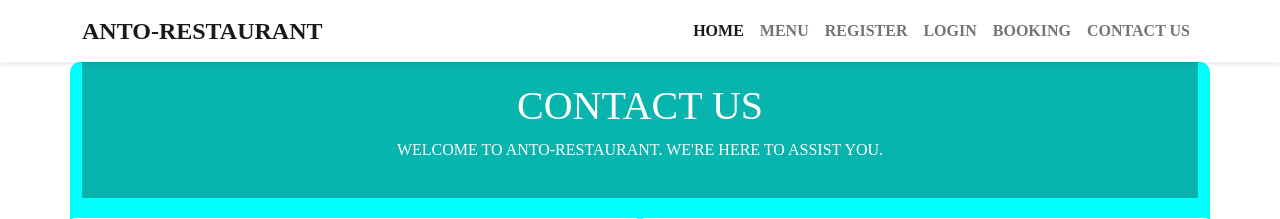
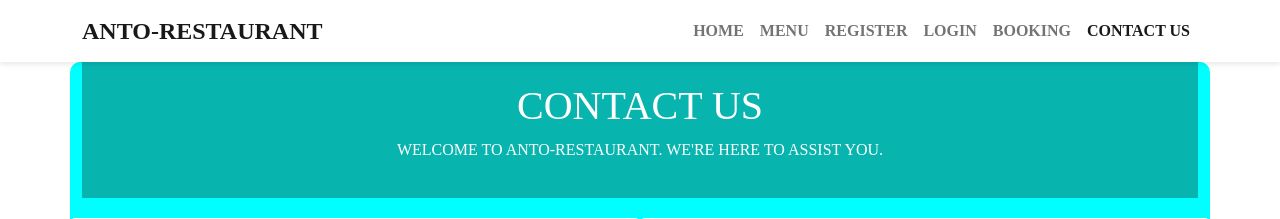
Before and after one commit to Anthonyrajlucas/django-anto-restaurant-booking-system, a Django app: page /contact/ in a window 1280 px wide. Shown: the top 219 px of the page. Run offline with Django 3.2, Linux system fonts and the light colour scheme; some libraries are stand-ins or nearby versions.

Commit message:
added navigation for the login,logout,register

```diff
--- a/templates/base.html
+++ b/templates/base.html
@@ -19,6 +19,7 @@
     <body>
         <header>
             <!-- Navigation items -->
+            {% with request.resolver_match.url_name as url_name %}
             <nav class="navbar navbar-expand-lg">
                 <div class="container">
                     <a class="navbar-brand" href="#">Anto-Restaurant</a>
@@ -26,29 +27,36 @@
                         <span class="navbar-toggler-icon"></span>
                     </button>
                     <div class="collapse navbar-collapse" id="navbarNav">
-                        <ul class="navbar-nav ms-auto">
+                        <ul class="navbar-nav  ms-auto">
                             <li class="nav-item">
-                                <a class="nav-link active" aria-current="page" href="#">Home</a>
+                                <a class="nav-link {% if url_name == 'home_page' %}active{% endif %}" aria-current="page" href="{% url 'home_page' %}">Home</a>
                             </li>
                             <li class="nav-item">
                                 <a class="nav-link" href="#">Menu</a>
                             </li>
+                            {% if user.is_authenticated %}
                             <li class="nav-item">
-                                <a class="nav-link" href="#">Register</a>
+                                <a class="nav-link {% if url_name == 'account_logout' %}active{% endif %}" href="/account/logout/">Logout</a>
+                            </li>
+                            {% else %}
+                            <li class="nav-item">
+                                <a class="nav-link {% if url_name == 'account_signup' %}active{% endif %}" href="/account/signup/">Register</a>
                             </li>
                             <li class="nav-item">
-                                <a class="nav-link" href="#">Login</a>
+                                <a class="nav-link {% if url_name == 'account_login' %}active{% endif %}" href="/account/login/">Login</a>
                             </li>
+                            {% endif %}
                             <li class="nav-item">
-                                <a class="nav-link" href="/contact">Booking</a>
+                                <a class="nav-link" href="#">Booking</a>
                             </li>
-                            <li class="nav-item">
-                                <a class="nav-link" href="#">Contact Us</a>
+                            <li class="nav-item flex a-center">
+                                <a class="nav-link active" href="/contact">Contact Us</a>
                             </li>
                         </ul>
                     </div>
                 </div>
             </nav>
+            {% endwith %}
         </header>
         <main class="flex-shrink-0 main-bg">
             {% block content %}
```
Also changed, not shown: db.sqlite3, static/css/style.css (line endings or trailing spaces).
